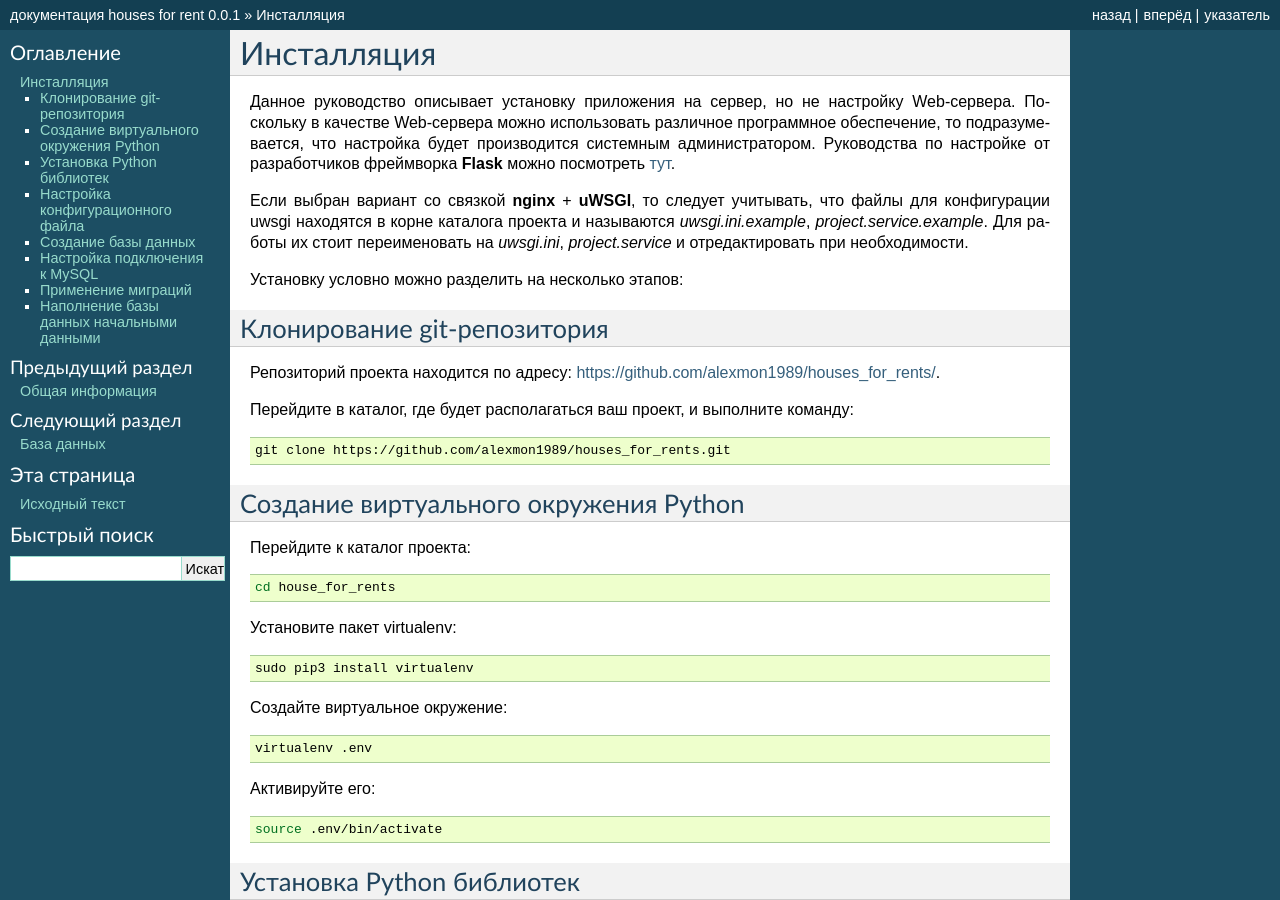
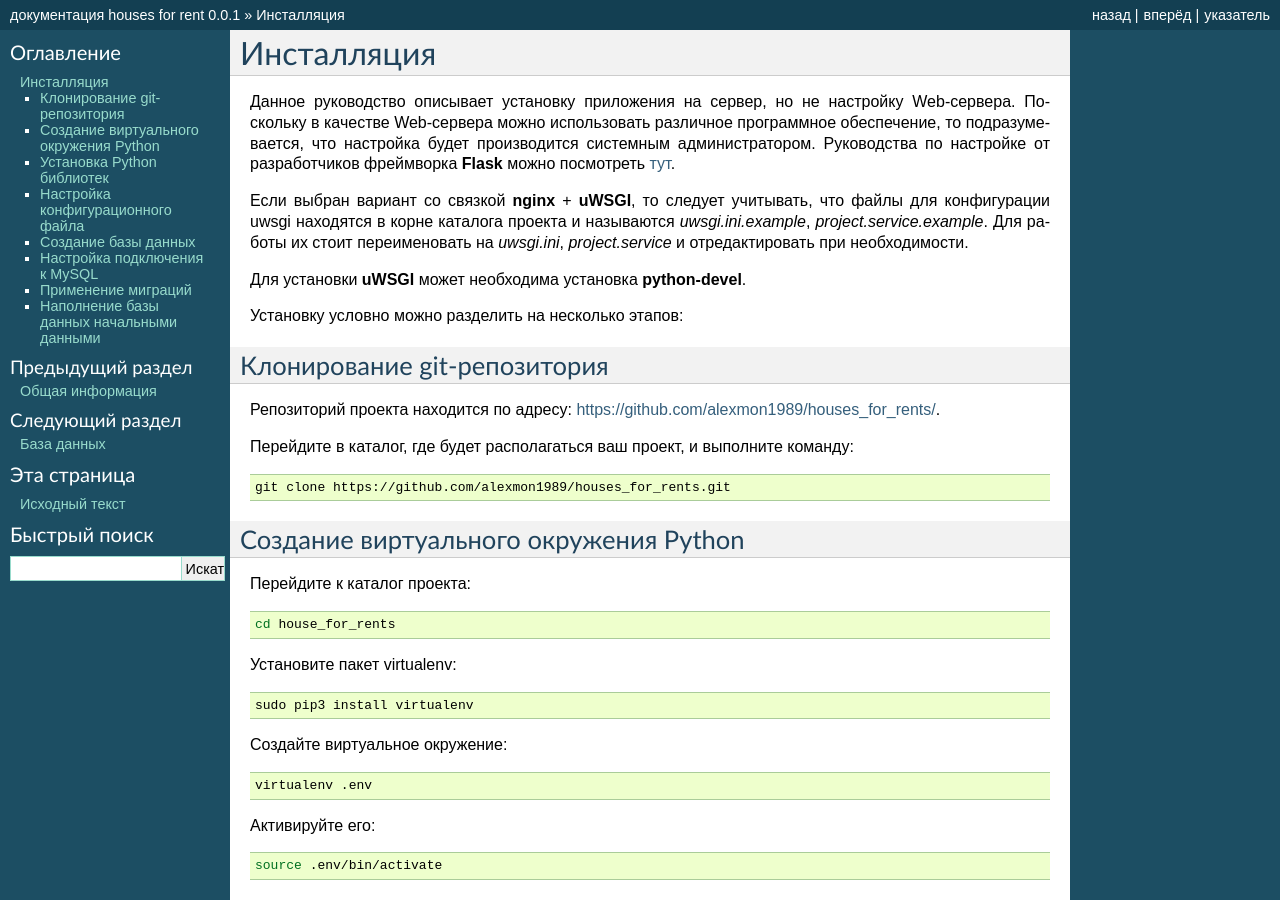
Before and after one commit to alexmon1989/houses_for_rents, a Sphinx documentation site: the page built from docs/installation.rst, in a window 1280 px wide and 900 px high. Built offline with Sphinx 7.4.7, drawn with Linux system fonts in a browser that asks for light colours.

Commit message:
fix: Дополнение документации.

```diff
--- a/docs/installation.rst
+++ b/docs/installation.rst
@@ -10,6 +10,8 @@
 Если выбран вариант со связкой **nginx** + **uWSGI**, то следует учитывать, что файлы для конфигурации uwsgi
 находятся в корне каталога проекта и называются *uwsgi.ini.example*, *project.service.example*.
 Для работы их стоит переименовать на *uwsgi.ini*, *project.service* и отредактировать при необходимости.
+
+Для установки **uWSGI** может необходима установка **python-devel**.
 
 Установку условно можно разделить на несколько этапов:
 
```
Also changed, not shown: 5 other files.
